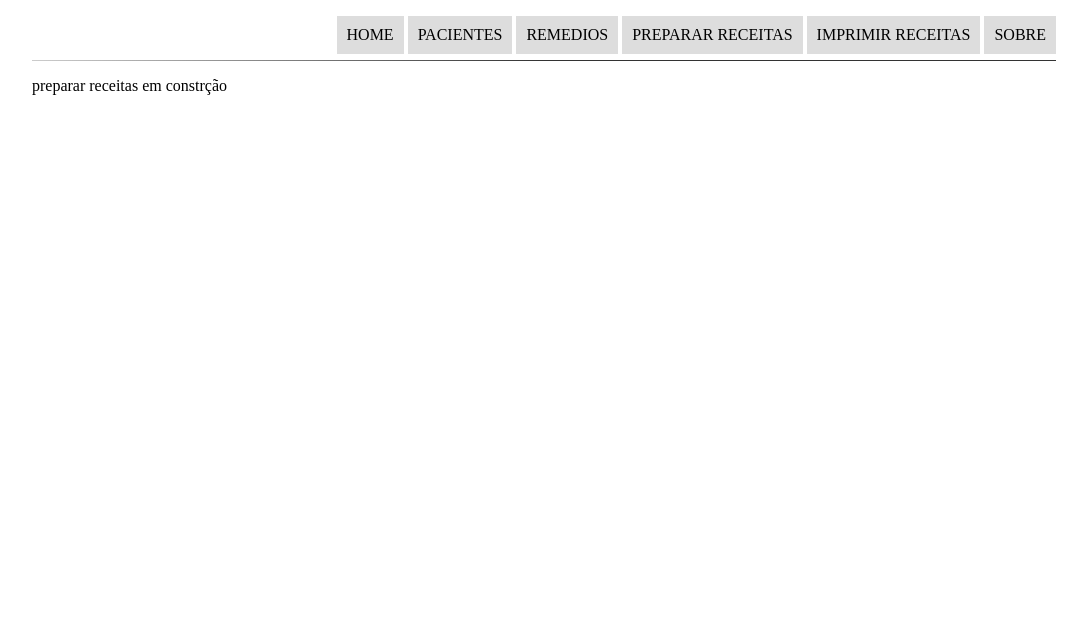
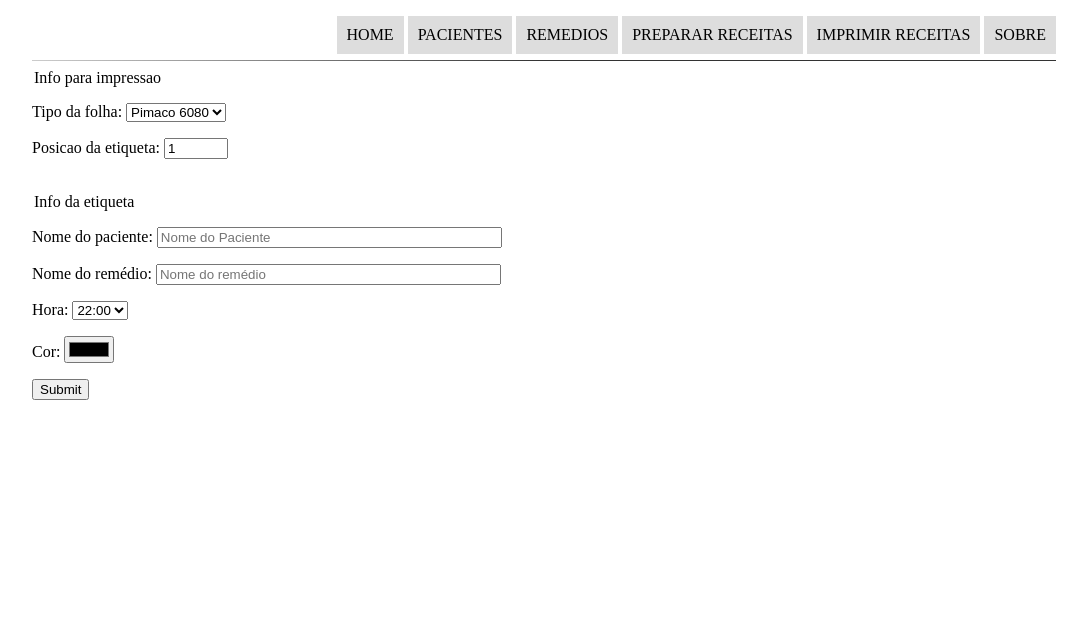
Before and after one commit to Leandroschwab/web_farmasim, a PHP site: page /prep_receitas.php in a window 1280 px wide. Shown: the top 640 px of the page, without its empty margins (96-1183 px from the left). Run offline with PHP 8.4, Linux system fonts and the light colour scheme.

Commit message:
prep receitas
feita a pagina de preparar receitas passando informacao para print receitas

```diff
--- a/www/_includes/header.php
+++ b/www/_includes/header.php
@@ -20,7 +20,6 @@
                 <li><a href="print_receitas.php">imprimir receitas</a></li>
                 <li><a href="sobre.php">Sobre</a></li>
             </ul>
-
         </nav>
         <hr/>
 
--- a/www/prep_receitas.php
+++ b/www/prep_receitas.php
@@ -9,13 +9,36 @@
 <div id="interface">
     <?php include("_includes/header.php"); ?>
 
-    <p>
-        preparar receitas em constrção
-    </p>
+    <form method="get">
+        <fildset>
+            <legend>Info para impressao</legend>
 
+            <p><label for="cFolha">Tipo da folha: </label><select name="tFolha" id="cFolha">
+                    <option value="p6080" selected>Pimaco 6080</option>
+                </select>
+            </p>
+            <p><label for="cPos">Posicao da etiqueta: </label><input type="number" min="1" max="500" name="tPos" id="cPos" value="1"></p>
+        </fildset>
+        <br>
+        <fildset>
+            <legend>Info da etiqueta</legend>
+            <p><label for="cNamePaciente">Nome do paciente: </label><input type="text" name="tNamePaciente" id="cNamePaciente" size="40" maxlength="40" placeholder="Nome do Paciente"></p>
 
+            <p><label for="cNameRemedio">Nome do remédio: </label><input type="text" name="tNameRemedio" id="cNameRemedio" size="40" maxlength="40" placeholder="Nome do remédio"></p>
+            <p><label for="CHora">Hora: </label><select name="tHora" id="CHora">
+                    <option value="0600" selected>06:00</option>
+                    <option value="0800" selected>08:00</option>
+                    <option value="1200" selected>12:00</option>
+                    <option value="1600" selected>16:00</option>
+                    <option value="2000" selected>20:00</option>
+                    <option value="2200" selected>22:00</option>
 
+                </select> </p>
+            <p><label for="cCor">Cor: </label><input type="color" name="tCor" id="cCor"></p>
 
+        </fildset>
+        <input type="submit">
+    </form>
     <?php include ("_includes/footer.php"); ?>
 
 </div>
```
Also changed, not shown: www/print_receitas.php (+0 -7 lines), www/remedios.php (+10 -2 lines), www/test.php (added, +14 -0 lines).
